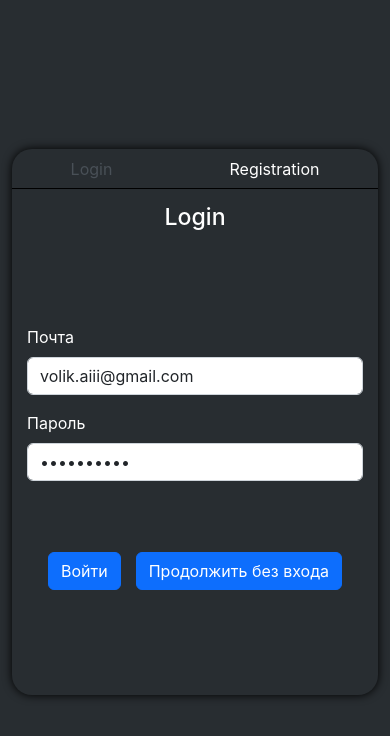
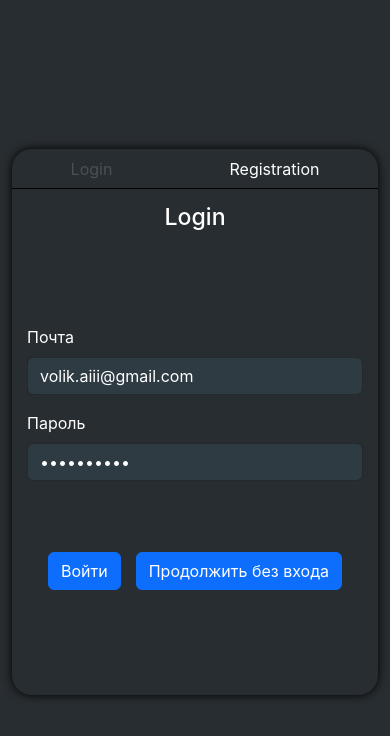
Before and after one commit to Alexey404/Alexey404, a React (Create React App) app: page /#/login in a window 390 px wide. Shown: the top 736 px of the page. Built offline with nearby package versions, Linux system fonts and the light colour scheme.

Commit message:
fix_input

```diff
--- a/src/Components/LoginPage/Login.tsx
+++ b/src/Components/LoginPage/Login.tsx
@@ -58,6 +58,7 @@ export const Login = () => {
           <Form.Group className='mb-3' controlId='emailLogin'>
             <Form.Label>Почта</Form.Label>
             <Form.Control
+              className={s.form_login}
               value={state.email}
               onChange={event =>
                 setstate((e: formType) => {
@@ -72,6 +73,7 @@ export const Login = () => {
           <Form.Group className='mb-3' controlId='passwordLogin'>
             <Form.Label>Пароль</Form.Label>
             <Form.Control
+              className={s.form_login}
               value={state.password}
               onChange={event => setPassword(event.target.value)}
               type='password'
--- a/src/Components/LoginPage/Rrgistration.tsx
+++ b/src/Components/LoginPage/Rrgistration.tsx
@@ -53,6 +53,7 @@ export const Rrgistration = () => {
           <Form.Group controlId='emailRegis' className='mb-3'>
             <Form.Label>Почта</Form.Label>
             <Form.Control
+              className='form-control'
               value={state.email}
               onChange={event =>
                 setstate((e: formType) => {
--- a/src/Pages/Profile/Profile.css
+++ b/src/Pages/Profile/Profile.css
@@ -23,6 +23,18 @@
 	object-fit: cover;
 }
 
+@media (max-width: 500px) {
+	.images {
+		width: 150px;
+		height: 150px;
+		border-radius: 150px;
+	}
+	.images img {
+		width: 150px;
+		height: 150px;
+	}
+}
+
 .icon {
 	width: 48px;
 	height: 48px;
@@ -32,3 +44,34 @@
 	width: 48px;
 	height: 48px;
 }
+
+.profile-name-cont {
+	margin-left: 20px;
+}
+
+.form-control {
+	background-color: rgb(47, 59, 66);
+	border: 1px solid #24292e;
+	color: #fff;
+}
+
+.form-control:focus {
+	background-color: rgb(51, 66, 75);
+	border: 1px solid #24292e;
+	color: #fff;
+}
+
+.form-control:auto-fill {
+	background-color: rgb(51, 66, 75);
+	border: 1px solid #24292e;
+	color: #fff;
+}
+
+input:-webkit-autofill,
+input:-webkit-autofill:hover,
+input:-webkit-autofill:focus,
+input:-webkit-autofill:active {
+	background-color: rgb(51, 66, 75);
+	border: 1px solid #24292e;
+	color: #fff;
+}
--- a/src/Pages/Profile/Profile.tsx
+++ b/src/Pages/Profile/Profile.tsx
@@ -43,7 +43,7 @@ export const Profile = () => {
                 <Col className='images' xs={6} md={4}>
                   <Image src={profileState.author.img} />
                 </Col>
-                <div>
+                <div className='profile-name-cont'>
                   <h1>Автор: {profileState.author.name}</h1>
                   <div>Почта: {profileState.author.email}</div>
                 </div>
```
